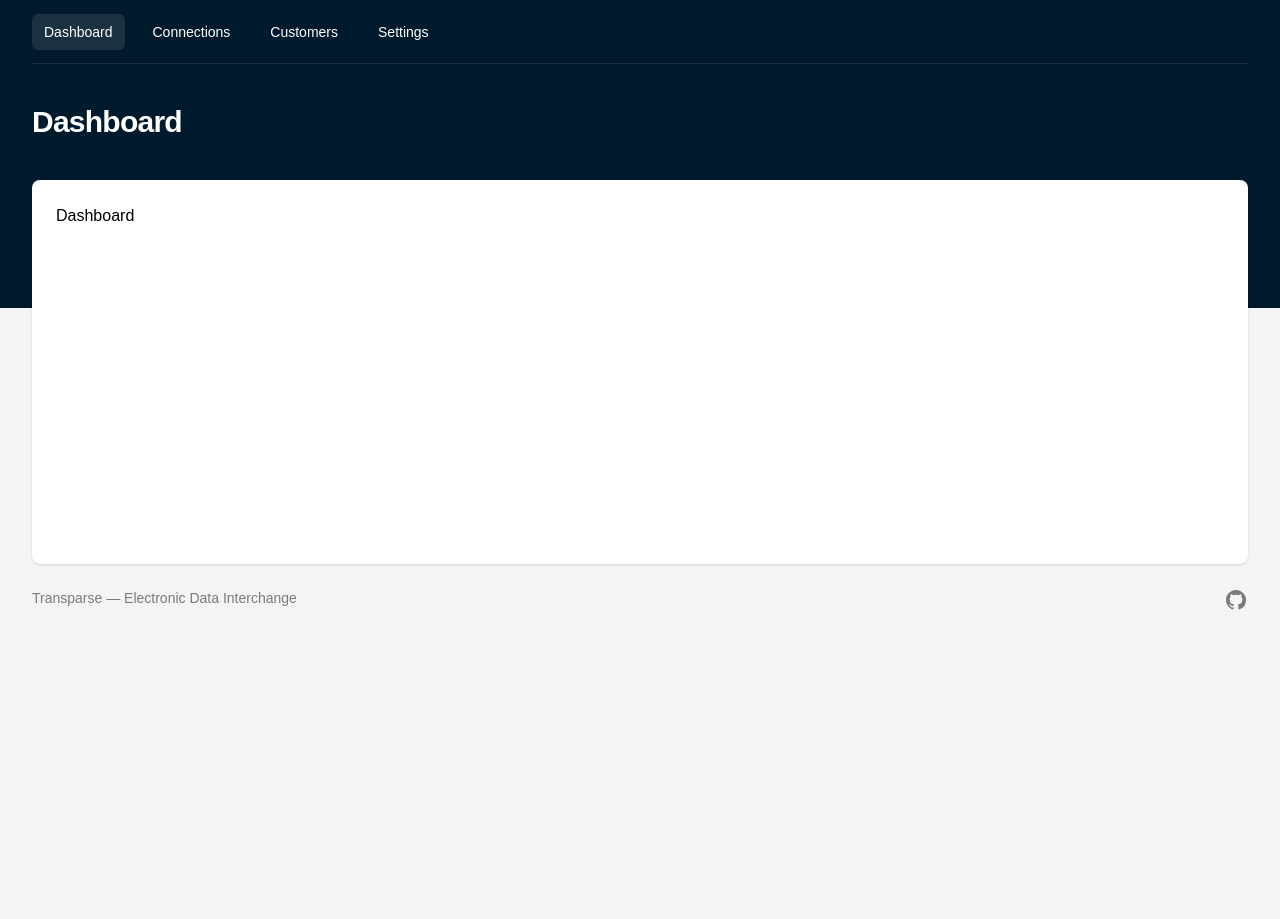
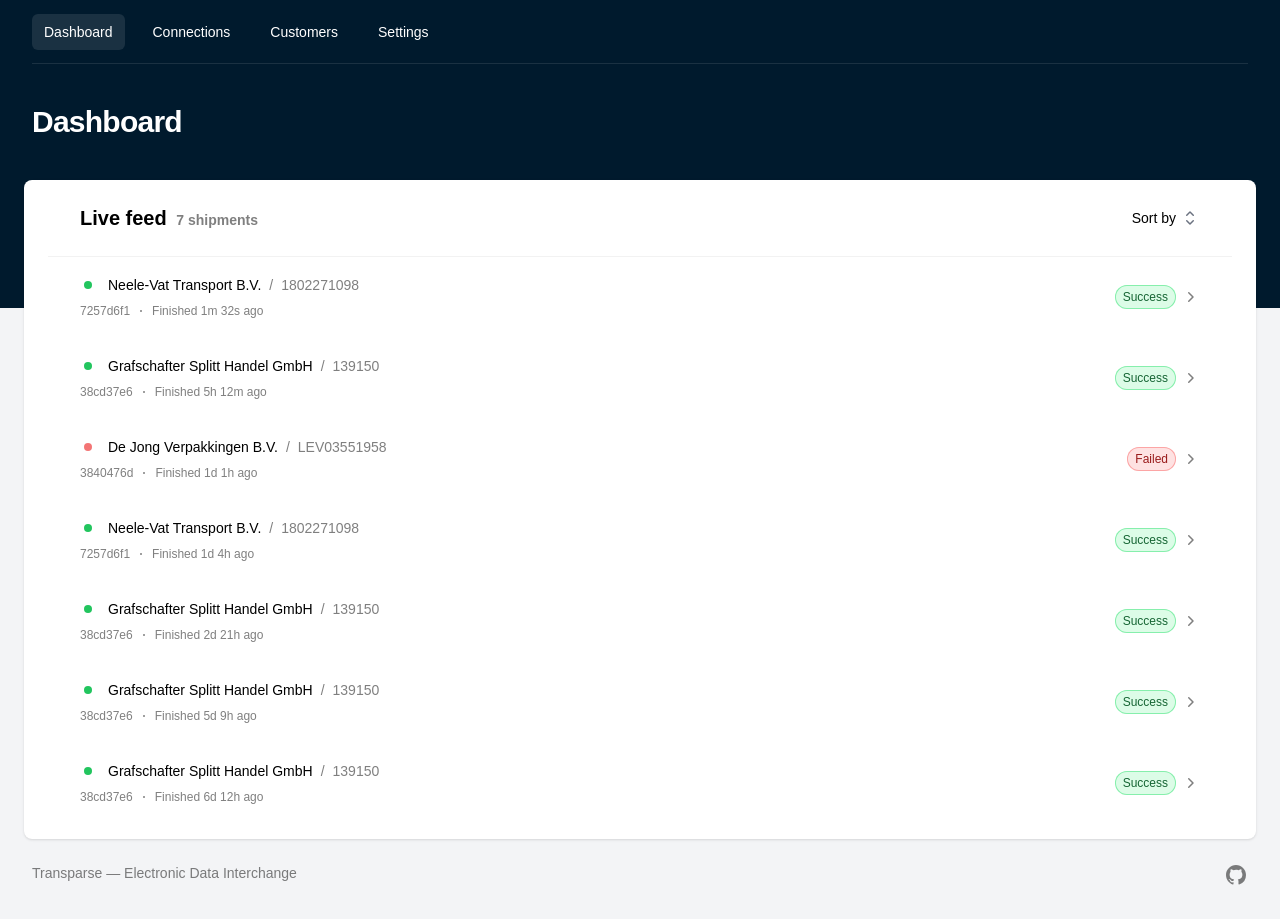
Before and after one commit to rutguo/pokedex-web, a Next.js app: page / in a window 1280 px wide. Before the commit the page ends 800 px from the top, so only its background shows below. Built offline with nearby package versions, Linux system fonts and the light colour scheme; a web font is replaced by a local one.

Commit message:
Added placeholder data

```diff
--- a/src/app/connections/page.tsx
+++ b/src/app/connections/page.tsx
@@ -1,3 +1,3 @@
 export default function Connections() {
-  return <p>Connections</p>;
+  return <div className="h-96"></div>;
 }
--- a/src/app/customers/page.tsx
+++ b/src/app/customers/page.tsx
@@ -1,3 +1,3 @@
 export default function Customers() {
-  return <p>Customers</p>;
+  return <div className="h-96"></div>;
 }
--- a/src/app/layout.tsx
+++ b/src/app/layout.tsx
@@ -25,8 +25,8 @@
       <body className={`${font.className} h-full `}>
         <Navigation />
         <main className="-mt-32">
-          <div className="mx-auto max-w-7xl px-4 pb-4 sm:pb-6 sm:px-6 lg:px-8">
-            <div className="rounded-lg bg-white px-5 py-6 shadow sm:px-6 h-96">
+          <div className="mx-auto max-w-7xl pb-4 sm:pb-6 sm:px-6">
+            <div className="rounded-lg bg-white sm:pb-4 shadow sm:px-6">
               {children}
             </div>
           </div>
--- a/src/app/page.tsx
+++ b/src/app/page.tsx
@@ -1,3 +1,171 @@
+"use client";
+
+import { Menu, MenuButton, MenuItem, MenuItems } from "@headlessui/react";
+import { ChevronRightIcon, ChevronUpDownIcon } from "@heroicons/react/20/solid";
+
+const shipments = [
+  {
+    id: 1,
+    href: "#",
+    reference: "1802271098",
+    customer: "Neele-Vat Transport B.V.",
+    error: false,
+    date: "Finished 1m 32s ago",
+    uuid: "7257d6f1",
+  },
+  {
+    id: 2,
+    href: "#",
+    reference: "139150",
+    customer: "Grafschafter Splitt Handel GmbH",
+    error: false,
+    date: "Finished 5h 12m ago",
+    uuid: "38cd37e6",
+  },
+  {
+    id: 3,
+    href: "#",
+    reference: "LEV03551958",
+    customer: "De Jong Verpakkingen B.V.",
+    error: true,
+    date: "Finished 1d 1h ago",
+    uuid: "3840476d",
+  },
+  {
+    id: 4,
+    href: "#",
+    reference: "1802271098",
+    customer: "Neele-Vat Transport B.V.",
+    error: false,
+    date: "Finished 1d 4h ago",
+    uuid: "7257d6f1",
+  },
+  {
+    id: 5,
+    href: "#",
+    reference: "139150",
+    customer: "Grafschafter Splitt Handel GmbH",
+    error: false,
+    date: "Finished 2d 21h ago",
+    uuid: "38cd37e6",
+  },
+  {
+    id: 6,
+    href: "#",
+    reference: "139150",
+    customer: "Grafschafter Splitt Handel GmbH",
+    error: false,
+    date: "Finished 5d 9h ago",
+    uuid: "38cd37e6",
+  },
+  {
+    id: 7,
+    href: "#",
+    reference: "139150",
+    customer: "Grafschafter Splitt Handel GmbH",
+    error: false,
+    date: "Finished 6d 12h ago",
+    uuid: "38cd37e6",
+  },
+];
+
 export default function Dashboard() {
-  return <p>Dashboard</p>;
+  return (
+    <main>
+      <header className="flex items-center justify-between border-b border-black/5 px-4 py-4 sm:px-6 sm:py-6 lg:px-8">
+        <h1 className="text-xl font-semibold">
+          Live feed{" "}
+          <span className="text-black/50 text-sm ml-1">{`${shipments.length} shipments`}</span>
+        </h1>
+        {/* Sort dropdown */}
+        <Menu as="div" className="relative">
+          <MenuButton className="flex items-center gap-x-1 text-sm/6 font-medium">
+            Sort by
+            <ChevronUpDownIcon
+              aria-hidden="true"
+              className="size-5 text-gray-500"
+            />
+          </MenuButton>
+          <MenuItems
+            transition
+            className="absolute right-0 z-10 mt-2.5 w-40 origin-top-right rounded-md bg-white py-2 shadow-lg ring-1 ring-gray-900/5 transition focus:outline-none data-[closed]:scale-95 data-[closed]:transform data-[closed]:opacity-0 data-[enter]:duration-100 data-[leave]:duration-75 data-[enter]:ease-out data-[leave]:ease-in"
+          >
+            <MenuItem>
+              <a
+                href="#"
+                className="block px-3 py-1 text-sm/6 text-gray-900 data-[focus]:bg-gray-50 data-[focus]:outline-none"
+              >
+                Date
+              </a>
+            </MenuItem>
+            <MenuItem>
+              <a
+                href="#"
+                className="block px-3 py-1 text-sm/6 text-gray-900 data-[focus]:bg-gray-50 data-[focus]:outline-none"
+              >
+                Customer
+              </a>
+            </MenuItem>
+          </MenuItems>
+        </Menu>
+      </header>
+
+      {/* Deployment list */}
+      <ul role="list" className="divide-y divide-white/5">
+        {shipments.map((s) => (
+          <li
+            key={s.id}
+            className="relative flex items-center space-x-4 px-4 py-4 sm:px-6 lg:px-8"
+          >
+            <div className="min-w-0 flex-auto">
+              <div className="flex items-center gap-x-3">
+                <div className="flex-none rounded-full p-1">
+                  <div
+                    className={`size-2 rounded-full ${
+                      s.error ? "bg-red-500 animate-pulse" : "bg-green-500"
+                    }`}
+                  />
+                </div>
+                <h2 className="min-w-0 text-sm/6 hover:text-blue-700 transition">
+                  <a href={s.href} className="flex gap-x-2">
+                    <span className="truncate">{s.customer}</span>
+                    <span className="text-black/50">/</span>
+                    <span className="whitespace-nowrap text-black/50">
+                      {s.reference}
+                    </span>
+                    <span className="absolute inset-0" />
+                  </a>
+                </h2>
+              </div>
+              <div className="mt-1 flex items-center gap-x-2.5 text-xs/5 text-black/50">
+                <p className="truncate">{s.uuid}</p>
+                <svg
+                  viewBox="0 0 2 2"
+                  className="size-0.5 flex-none fill-black/50"
+                >
+                  <circle r={1} cx={1} cy={1} />
+                </svg>
+                <p className="whitespace-nowrap">{s.date}</p>
+              </div>
+            </div>
+            <div className="items-center gap-x-1 hidden md:flex">
+              <div
+                className={`flex-none rounded-full px-2 py-1 text-xs font-medium ring-1 ring-inset ${
+                  s.error
+                    ? "bg-red-100 ring-red-300 text-red-800"
+                    : "bg-green-100 ring-green-300 text-green-800"
+                }`}
+              >
+                {s.error ? "Failed" : "Success"}
+              </div>
+              <ChevronRightIcon
+                aria-hidden="true"
+                className="size-5 flex-none text-black/50"
+              />
+            </div>
+          </li>
+        ))}
+      </ul>
+    </main>
+  );
 }
--- a/src/app/settings/page.tsx
+++ b/src/app/settings/page.tsx
@@ -1,3 +1,3 @@
 export default function Settings() {
-  return <p>Settings</p>;
+  return <div className="h-96"></div>;
 }
```
